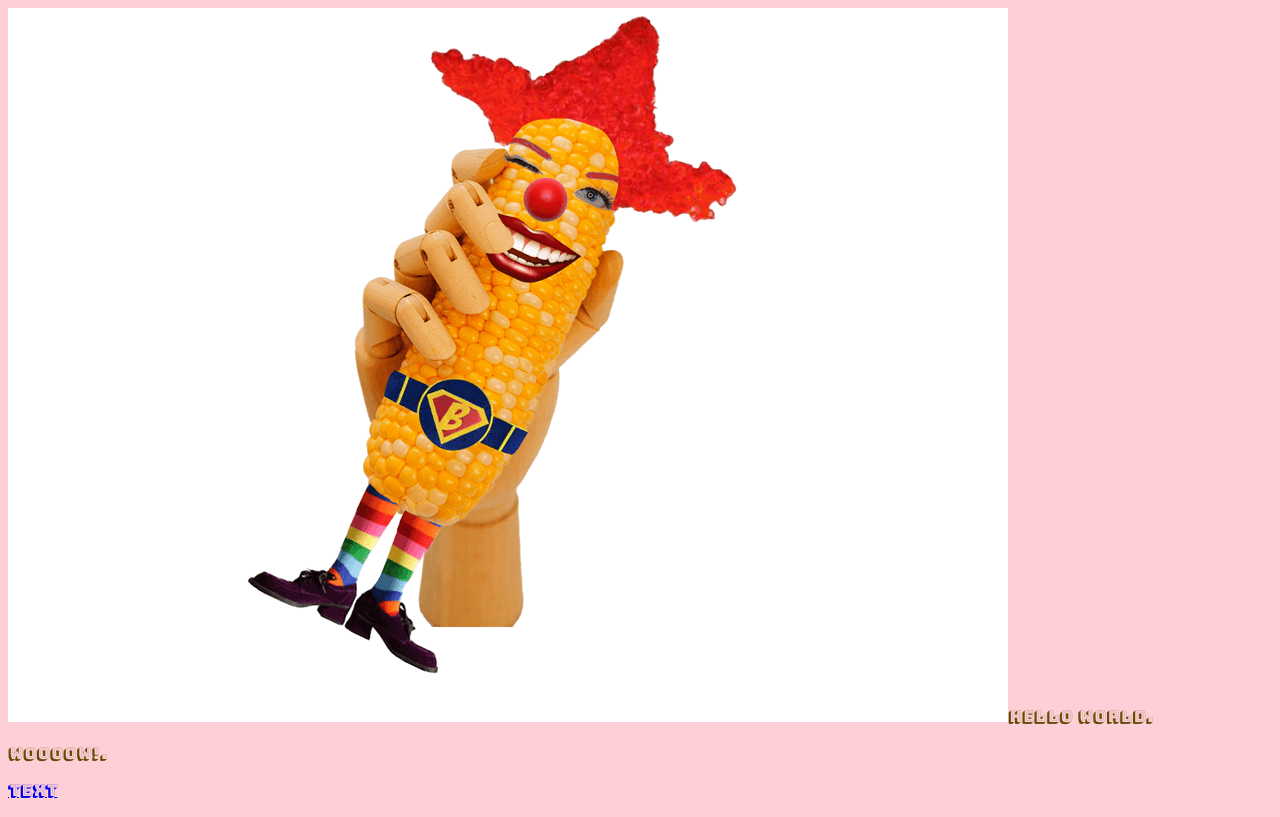
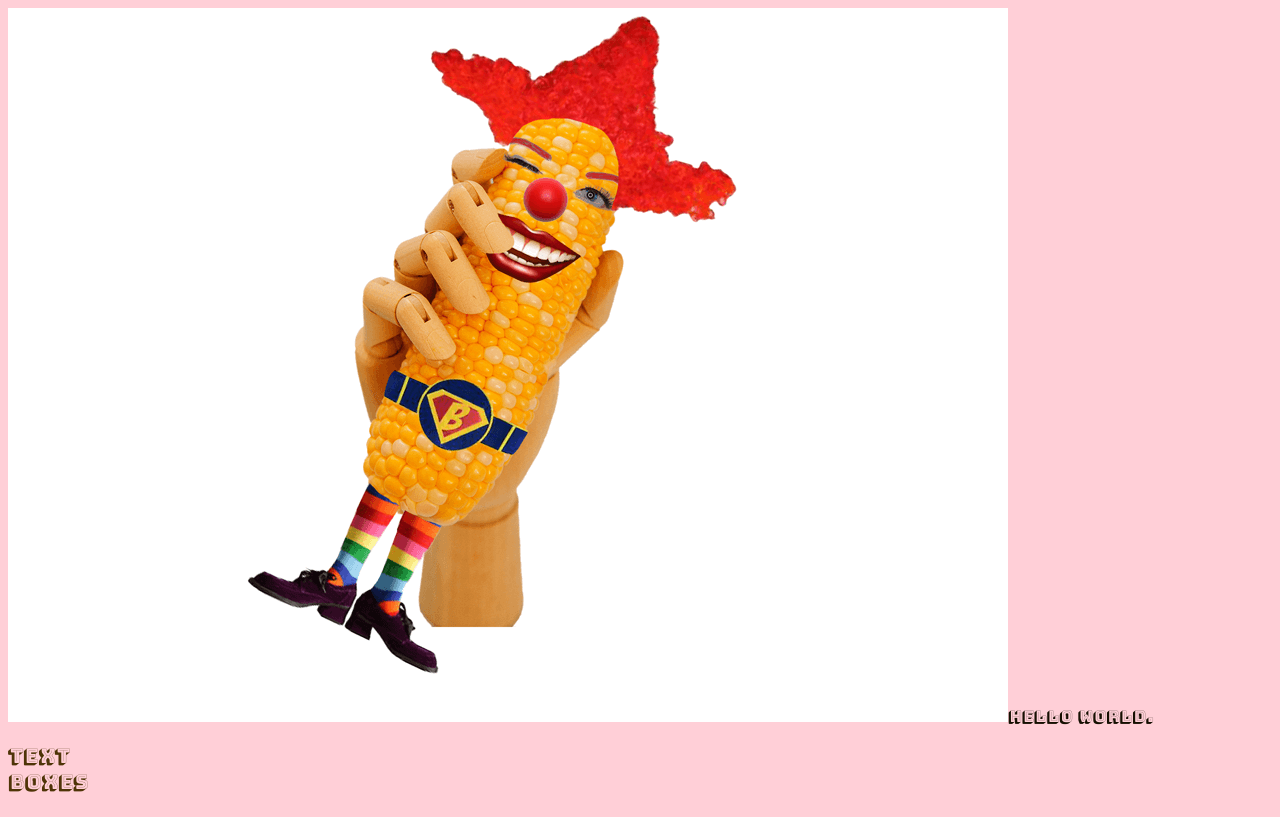
Before and after one commit to Ravacado8/LCCFolder, a plain HTML site: page index.html in a window 1280 px wide. Drawn offline with Linux system fonts and the light colour scheme.

Commit message:
Add files via upload

```diff
--- a/index.html
+++ b/index.html
@@ -1,6 +1,7 @@
 <!doctype html>
 
 <html lang="en">
+
 <head>
    <meta charset="utf-8">
    <title>my index page</title>
@@ -8,17 +9,44 @@
    <link rel="preconnect" href="https://fonts.gstatic.com" crossorigin>
    <link href="https://fonts.googleapis.com/css2?family=Bungee+Shade&family=Silkscreen&display=swap" rel="stylesheet">
    <style>
-    body { font-family: "Bungee Shade", sans-serif;
-    background:rgba(255, 192, 203, 0.752);
-    color:rgb(103, 76, 7)}
+      body {
+         font-family: "Bungee Shade", sans-serif;
+         background: rgba(255, 192, 203, 0.752);
+         color: rgb(21, 15, 1)
+ }
+         ul {
+            margin-left: 0;
+            padding-left: 0;
+            list-style-type: none;
+         }
+         a {
+            color: rgb(78, 52, 7);
+            text-decoration: none;
+            text-transform: uppercase;
+            font-size: 20px;
+           transition: 1s color, 1s font-size;
+         }
+         a:hover {
+            color: deeppink;
+            font-size: 100px;
+            text-decoration: underline;
+            text-transform: uppercase;
+         }
+         a:active {
+            background:white;
+         }
 
    </style>
 </head>
 
 <body>
-   <img src="Images/AlterEgoWebsite (1).png" alt="My alter ego! She is raidoactive, so don't look too hard!"
-    <h1>hello world.</h1>
- <p>WOoooW!.</p>
-<p><a href="text.html">Text</a></p>
+   <img src="Images/AlterEgoWebsite (1).png" alt="My alter ego! She is raidoactive, so don't look too hard!" <h1>hello
+   world.</h1>
+
+   <ul>
+      <li><a href="text.html">Text</a></li>
+      <li><a href="boxes.html">Boxes</a></li>
+   </ul>
 </body>
+
 </html>
```
Lines whose indentation alone changed are shown as unchanged.
